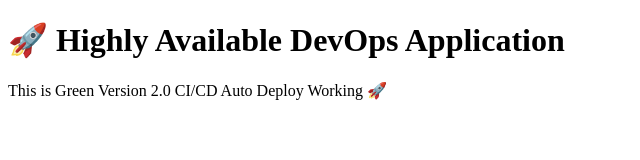
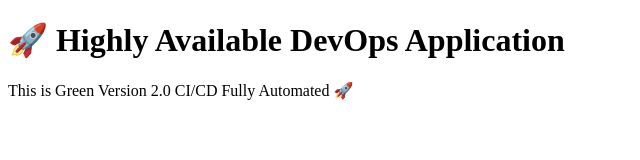
Before and after one commit to RajAhire-1/devops-bluegreen-app, a website: page public/index.html in a window 1280 px wide. Shown: the full height of the page, 0-640 px from the left. Drawn offline with Linux system fonts and the light colour scheme.

Commit message:
CI/CD Fully Automated

```diff
--- a/public/index.html
+++ b/public/index.html
@@ -6,7 +6,7 @@
 <body>
     <h1>🚀 Highly Available DevOps Application</h1>
     <p>This is Green Version 2.0
-        CI/CD Auto Deploy Working 🚀
+        CI/CD Fully Automated 🚀
 
     </p>
 </body>
```
